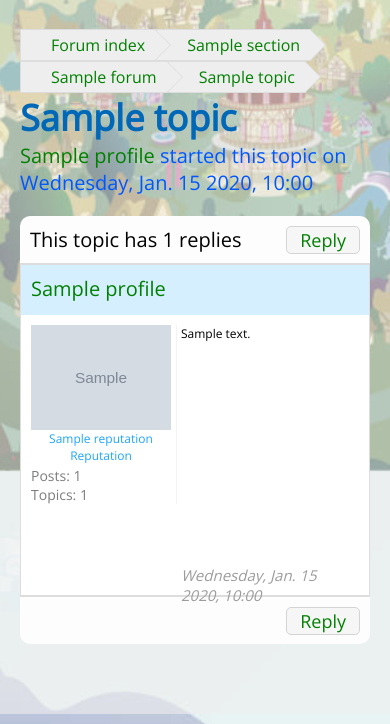
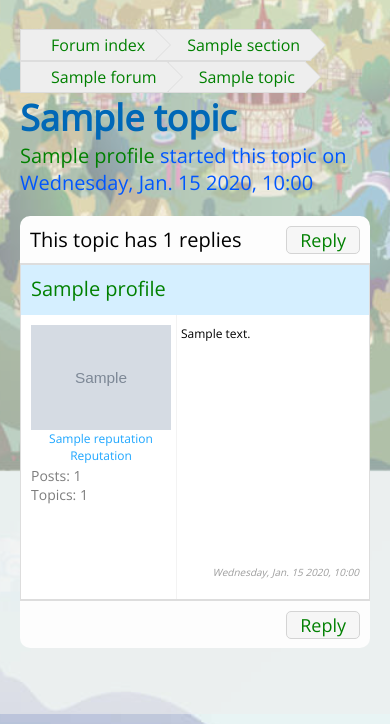
Before and after one commit to LunaSquee/lunasqu.ee-django, a Django app: template forum/templates/forum/topic.html in a window 390 px wide. Shown: the part 373-1097 px from the top of the page. Run offline with Django 3.2, Linux system fonts and the light colour scheme; the template is opened without the code that fills it: most values are stand-ins (such as "Sample title", 1, 10 or a date in 2020); grey boxes marked "Sample" are stand-in pictures; some libraries are stand-ins or nearby versions.

Commit message:
style tweaks

```diff
--- a/forum/templates/forum/topic.html
+++ b/forum/templates/forum/topic.html
@@ -55,6 +55,7 @@
                 <span class="date updated">Updated {{ post.updated|date:"l, N d Y, H:i" }}</span>
                 {% endif %}
             </div>
+            <span class="vertical_divider"></span>
         </div>
     {% endfor %}
 </div>
--- a/personal/static/css/primary.css
+++ b/personal/static/css/primary.css
@@ -139,7 +139,6 @@ input[type=submit]:hover {
   float: left;
   width: 140px;
   min-height: 160px;
-  border-right: 1px solid #f3f3f3;
   padding-right: 5px;
 }
 #postlist .post .poster .avatar {
@@ -169,9 +168,8 @@ input[type=submit]:hover {
   margin-bottom: 20px;
 }
 #postlist .post .subarea {
-  margin: 10px;
-  height: 10px;
   margin-left: 150px;
+  min-height: 24px;
 }
 #postlist .post .subarea .date {
   float: right;
@@ -183,6 +181,14 @@ input[type=submit]:hover {
   color: #000 !important;
   font-weight: bolder;
   margin-right: 10px;
+}
+#postlist .post .vertical_divider {
+  position: absolute;
+  top: 0;
+  left: 155px;
+  bottom: 0;
+  width: 1px;
+  background-color: #f3f3f3;
 }
 #list table {
   background-color: #fff;
@@ -405,4 +411,7 @@ input[type=submit]:hover {
     margin-left: 0;
     margin: 10px auto;
   }
+  .post .date {
+    font-size: 10px !important;
+  }
 }
--- a/personal/static/stylus/primary.styl
+++ b/personal/static/stylus/primary.styl
@@ -121,7 +121,6 @@ input[type="text"], input[type="email"], input[type="password"]
             float: left
             width: 140px
             min-height: 160px
-            border-right: 1px solid #f3f3f3
             padding-right: 5px
             .avatar
                 max-width: 140px
@@ -146,9 +145,8 @@ input[type="text"], input[type="email"], input[type="password"]
             max-height: 2046px
             margin-bottom: 20px
         .subarea
-            margin: 10px
-            height: 10px
             margin-left: 150px
+            min-height: 24px
             .date
                 float: right
                 font-size: 15px
@@ -158,6 +156,13 @@ input[type="text"], input[type="email"], input[type="password"]
                     color: #000 !important
                     font-weight: bolder
                     margin-right: 10px
+        .vertical_divider
+            position: absolute
+            top: 0
+            left: 155px
+            bottom: 0
+            width: 1px
+            background-color: #f3f3f3
 
 #list table
     background-color: #FFF
@@ -363,3 +368,6 @@ input[type="text"], input[type="email"], input[type="password"]
     .content
         margin-left: 0
         margin: 10px auto
+    .post
+        .date
+            font-size: 10px !important
```
Also changed, not shown: README.md.
